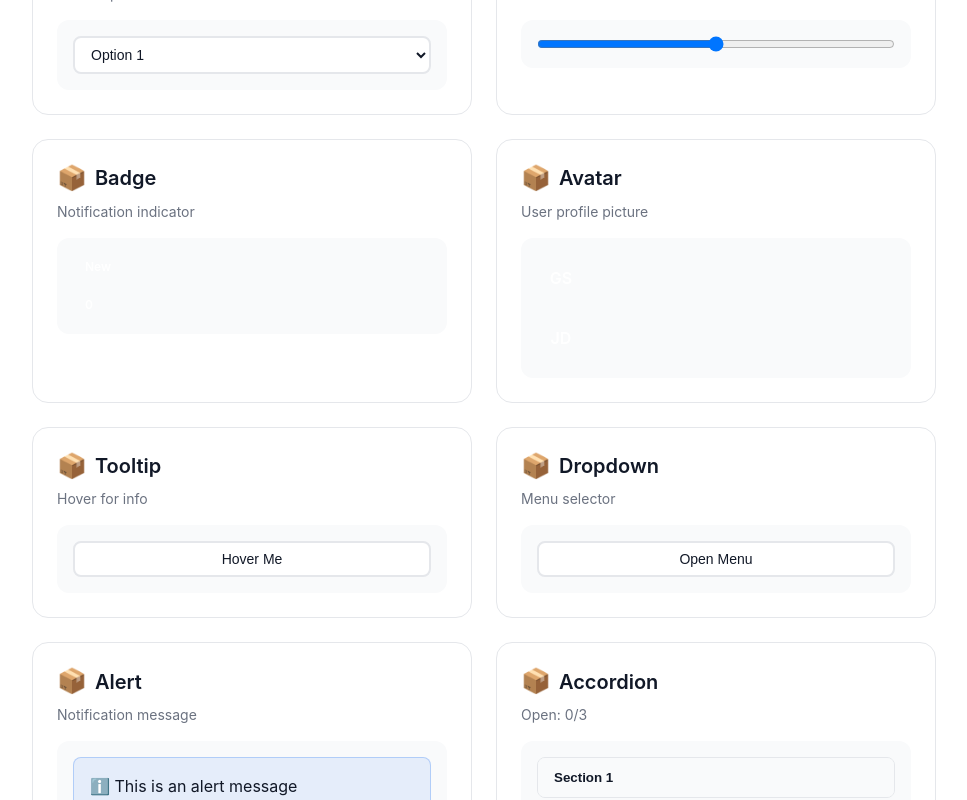
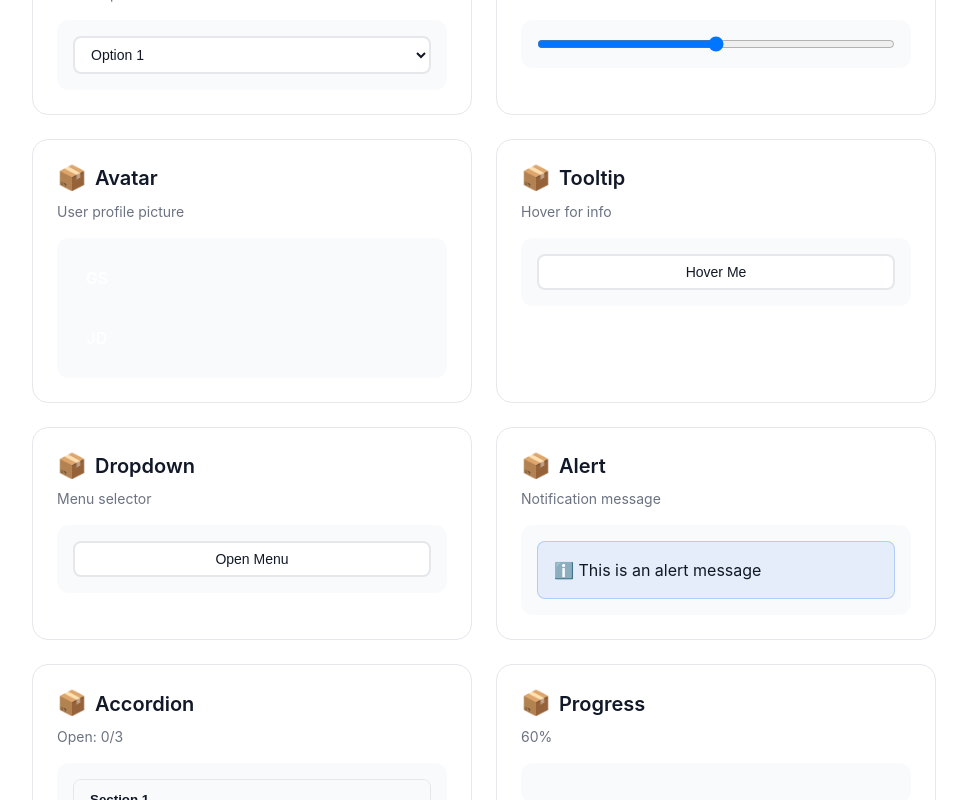
Before and after one commit to grlnsngh/briza-ui-react-dashboard, a React (Vite) app: page /showcase in a window 1280 px wide. Shown: the part 1680-2480 px from the top of the page, without its empty margins (296-1263 px from the left). Built offline with nearby package versions, Linux system fonts and the light colour scheme; what briza-ui-react would draw is missing.

Commit message:
feat: Update component numbering and remove unused Badge component from Briza Showcase

```diff
--- a/src/pages/BrizaShowcaseEnhanced.tsx
+++ b/src/pages/BrizaShowcaseEnhanced.tsx
@@ -322,21 +322,7 @@ export default function BrizaShowcaseEnhanced() {
           </div>
         </MonitoredComponent>
 
-        {/* 11. Badge */}
-        <MonitoredComponent name="Briza-Badge">
-          <div className={styles.componentCard}>
-            <h3 className={styles.componentTitle}>Badge</h3>
-            <p className={styles.componentDesc}>Notification indicator</p>
-            <div className={styles.componentDemo}>
-              <span className={styles.badge}>New</span>
-              <span className={`${styles.badge} ${styles.badgeSuccess}`}>
-                {buttonClicks}
-              </span>
-            </div>
-          </div>
-        </MonitoredComponent>
-
-        {/* 12. Avatar */}
+        {/* 11. Avatar */}
         <MonitoredComponent name="Briza-Avatar">
           <div className={styles.componentCard}>
             <h3 className={styles.componentTitle}>Avatar</h3>
@@ -348,7 +334,7 @@ export default function BrizaShowcaseEnhanced() {
           </div>
         </MonitoredComponent>
 
-        {/* 13. Tooltip */}
+        {/* 12. Tooltip */}
         <MonitoredComponent name="Briza-Tooltip">
           <div className={styles.componentCard}>
             <h3 className={styles.componentTitle}>Tooltip</h3>
@@ -515,20 +501,7 @@ export default function BrizaShowcaseEnhanced() {
           </div>
         </MonitoredComponent>
 
-        {/* 23. Divider */}
-        <MonitoredComponent name="Briza-Divider">
-          <div className={styles.componentCard}>
-            <h3 className={styles.componentTitle}>Divider</h3>
-            <p className={styles.componentDesc}>Content separator</p>
-            <div className={styles.componentDemo}>
-              <div>Content above</div>
-              <hr className={styles.divider} />
-              <div>Content below</div>
-            </div>
-          </div>
-        </MonitoredComponent>
-
-        {/* 24. Table */}
+        {/* 22. Table */}
         <MonitoredComponent name="Briza-Table">
           <div className={styles.componentCard}>
             <h3 className={styles.componentTitle}>Table</h3>
```
